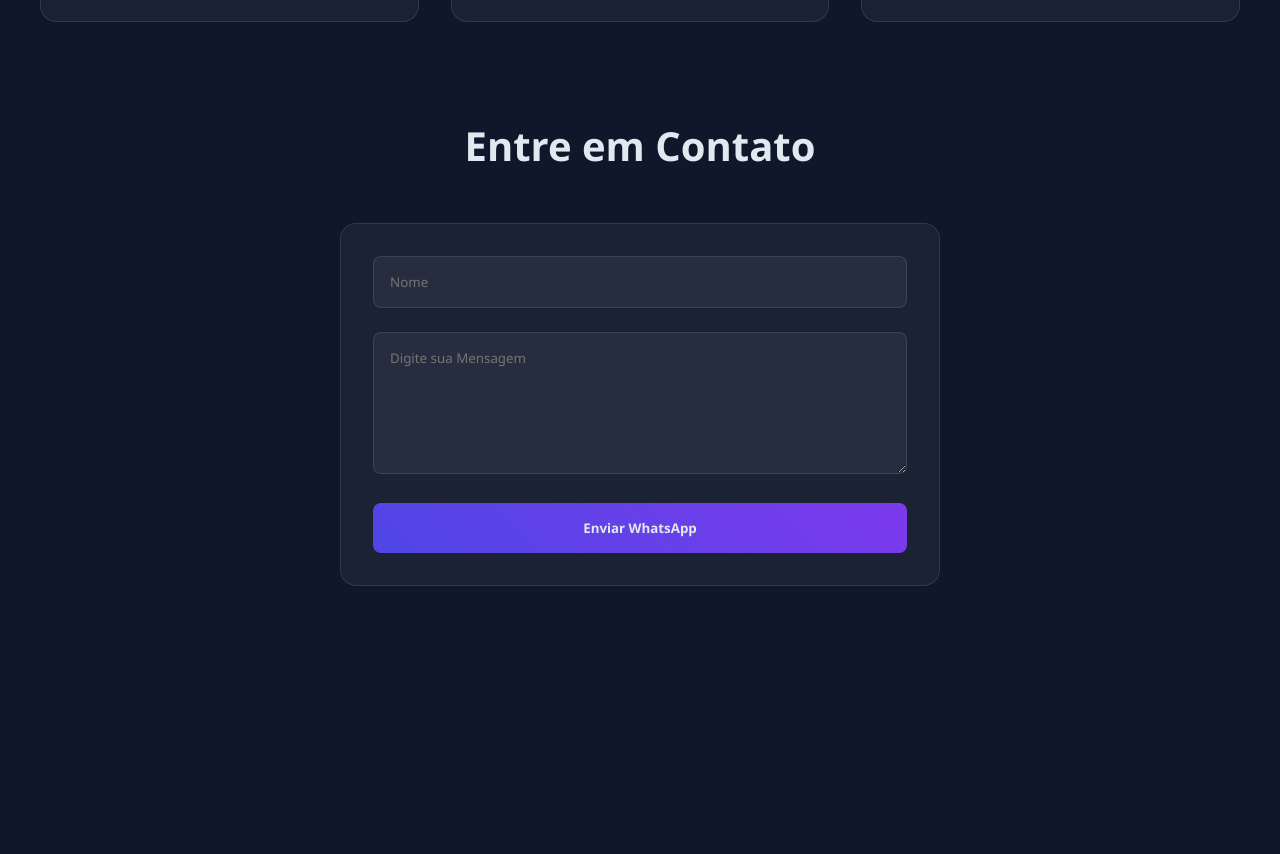
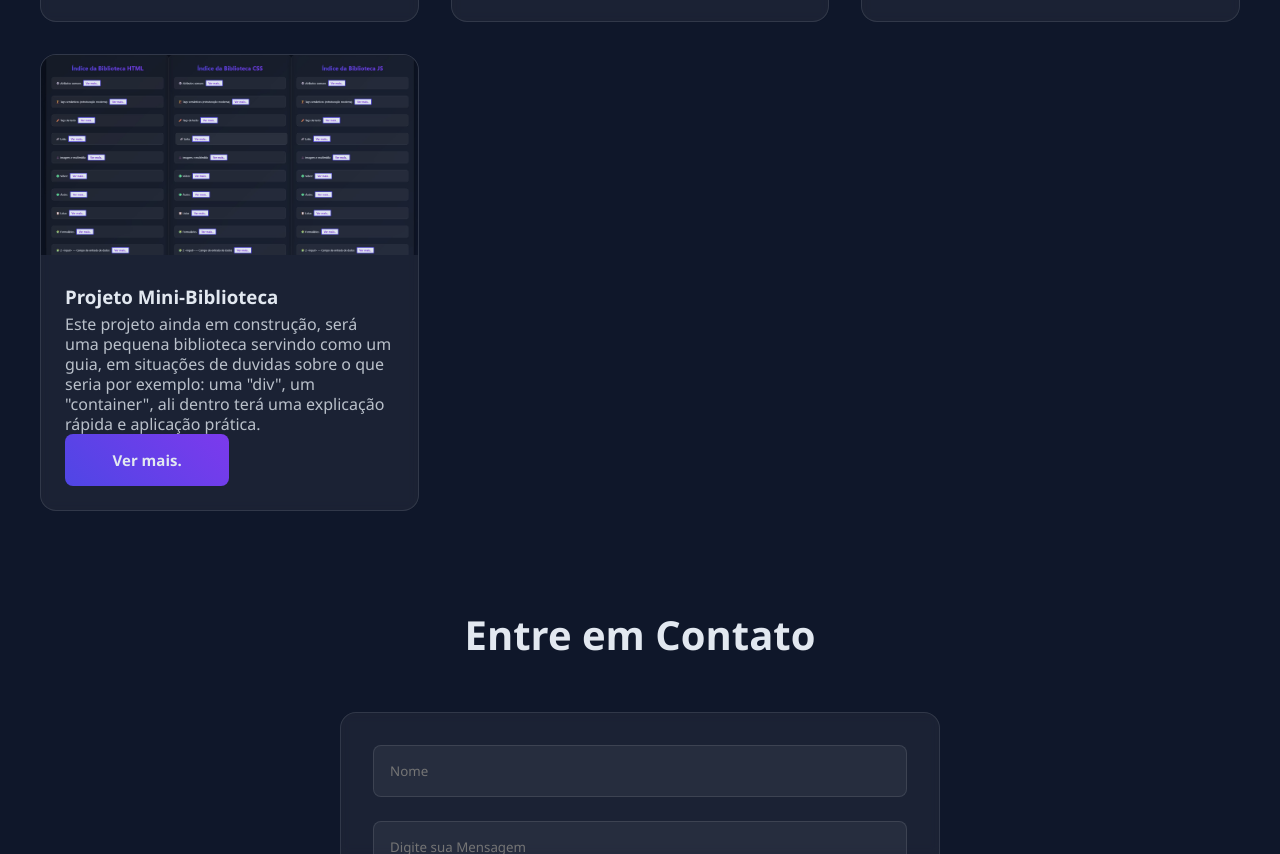
Before and after one commit to Limalima212324/portf-lio, a plain HTML site: page index.html in a window 1280 px wide. Shown: the part 1917-2771 px from the top of the page. Before the commit the page ends 2503 px from the top, so only its background shows below. Drawn offline with Linux system fonts and the light colour scheme.

Commit message:
Atualização de todo o projeto

```diff
--- a/index.html
+++ b/index.html
@@ -45,7 +45,8 @@
         <h2 class="sobre-titulo">Sobre Mim</h2>
         <div class="sobre-caixa">
             <p class="sobre-paragrafo">
-                Olá! Meu nome é Lucas Lima, sou um  inciante em desenvolvimento front-end e back-end, apaixonado por criar experiências
+                Olá! Meu nome é Lucas Lima, sou um inciante em desenvolvimento front-end e back-end, apaixonado por
+                criar experiências
                 digitais incríveis. Tenho experiência em HTML, CSS e JavaScript, e estou sempre buscando aprender
                 novas tecnologias e aprimorar minhas habilidades.
             </p>
@@ -62,7 +63,8 @@
                 <div class="caixa-textos-projeto">
                     <h3 class="info-projetos">Loja Semi-Jóias</h3>
                     <p class="paragrafo-projetos">Uma loja online de semi-jóias, com Brincos, Correntes, Aparadores e
-                        afins. <button class="ver-mais"><a href="https://voluble-sawine-6be559.netlify.app/" target="_blankgit ">Ver mais.</a></button>
+                        afins. <button class="ver-mais"><a href="https://voluble-sawine-6be559.netlify.app/"
+                                target="_blankgit ">Ver mais.</a></button>
                     </p>
                 </div>
             </div>
@@ -75,7 +77,8 @@
                         temática tecnológica. Reúne informações de contato, foto profissional e links diretos para
                         GitHub, LinkedIn e Instagram, destacando sua identidade e presença no campo de Tecnologia da
                         Informação CSS. </p>
-                        <button class="ver-mais"><a href="https://courageous-biscotti-f40d6e.netlify.app/" target="_blank">Ver mais.</a></button>
+                    <button class="ver-mais"><a href="https://courageous-biscotti-f40d6e.netlify.app/"
+                            target="_blank">Ver mais.</a></button>
                 </div>
             </div>
 
@@ -87,9 +90,23 @@
                         Privada, Ronda Patrimonial e Segurança de Eventos. Apresenta informações de contato, endereço e
                         links para comunicação direta, destacando a credibilidade, experiência e compromisso da equipe
                         com a proteção e tranquilidade dos clientes.</p>
-                        <button class="ver-mais"><a href="https://guileless-sherbet-f0ed02.netlify.app/" target="_blank">Ver mais.</a></button>
+                    <button class="ver-mais"><a href="https://guileless-sherbet-f0ed02.netlify.app/" target="_blank">Ver
+                            mais.</a></button>
                 </div>
             </div>
+
+            <div class="projetos-card">
+                <img src="./img/biblioteca.png" alt="Seguranca" class="projetos-imagem">
+                <div class="caixa-textos-projeto">
+                    <h3 class="info-projetos">Projeto Mini-Biblioteca</h3>
+                    <p class="paragrafo-projetos">Este projeto ainda em construção, será uma pequena biblioteca servindo como um guia,
+                        em situações de duvidas sobre o que seria por exemplo: uma "div", um "container", ali dentro terá uma
+                        explicação rápida e aplicação prática.</p>
+                    <button class="ver-mais"><a href="https://limalima212324.github.io/biblioteca/" target="_blank">Ver
+                            mais.</a></button>
+                </div>
+            </div>
+
         </div>
     </section>
 
```
Also changed, not shown: img/biblioteca.png (added).
